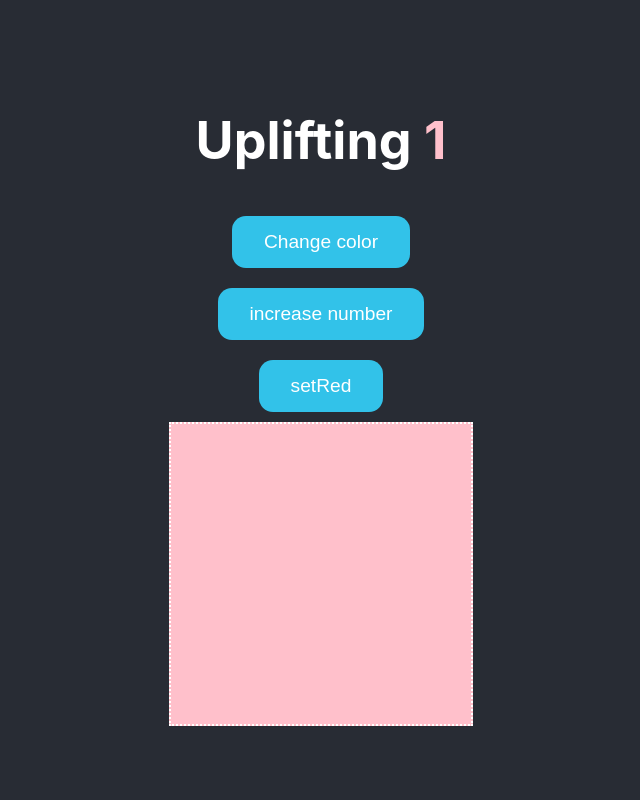
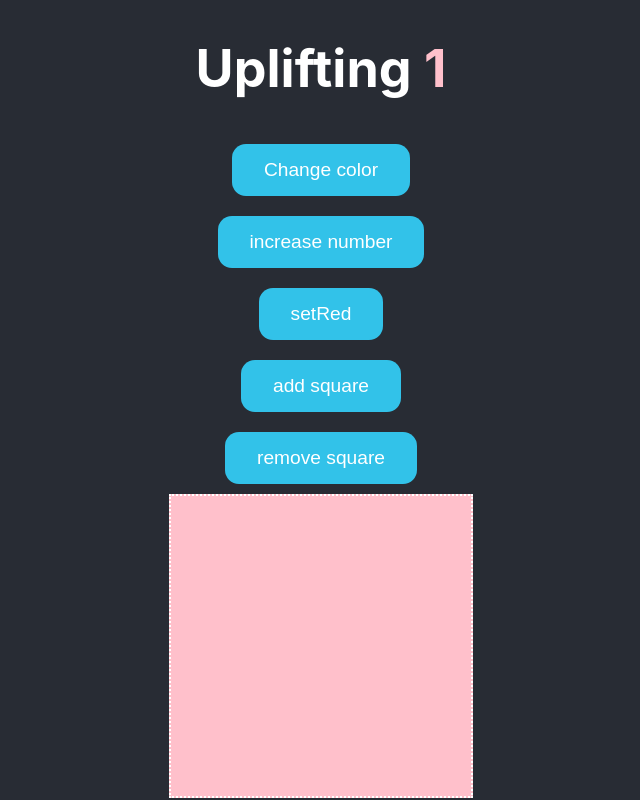
Before and after one commit to brokenfingers/reactjs_bit, a React (Create React App) app: page / in a window 1280 px wide. Shown: the whole page, without its empty margins (319-959 px from the left). Built offline with nearby package versions, Linux system fonts and the light colour scheme.

Commit message:
add / remove squares

```diff
--- a/src/App.jsx
+++ b/src/App.jsx
@@ -8,6 +8,17 @@ function App() {
     const [bgColor, setColor] = useState('pink')
     const [numbr, setIncrease] = useState(1)
     const [redBg, setRedBg] = useState(null)
+
+    const [sqArr, setSqArray] = useState([])
+
+    const onSetSqArray = () => {
+            setSqArray( itm => [...sqArr, ++(sqArr[sqArr.length-1]) || 1])
+    }
+
+    const onRemSqArray = () => {
+
+        setSqArray(itm => itm.slice(0, -1))
+    }
 
     const onSetColor = () => {
         setColor(i => i === 'pink' ? 'green' : 'pink');
@@ -25,8 +36,16 @@ function App() {
         <div className="App">
             <header className="App-header">
                 <h1>Uplifting <span style={{color:bgColor, backgroundColor: redBg}}>{numbr}</span></h1>
-                <Buttnon virvute={onSetColor} virvute2={onSetIncrease} onSetRed={onSetRed}></Buttnon>
+                <Buttnon virvute={onSetColor} virvute2={onSetIncrease} onSetRed={onSetRed} onSetSqArray={onSetSqArray} onRemSqArray ={onRemSqArray}></Buttnon>
                 <Green bgc={bgColor}></Green>
+
+                <div>
+                    {
+
+                        sqArr.map((itm, i) => <div key={i} className="square">{itm}</div>)
+                    }
+
+                </div>
             </header>
 
         </div>
--- a/src/Components/008/Buttnon.jsx
+++ b/src/Components/008/Buttnon.jsx
@@ -1,10 +1,12 @@
-function Buttnon({virvute, virvute2, onSetRed}) {
+function Buttnon({virvute, virvute2, onSetRed, onSetSqArray, onRemSqArray}) {
 
     return (
         <>
             <button onClick={virvute}>Change color</button>
             <button onClick={virvute2}>increase number</button>
             <button onClick={onSetRed}>setRed</button>
+            <button onClick={onSetSqArray}>add square</button>
+            <button onClick={onRemSqArray}>remove square</button>
         </>
     )
 }
```
